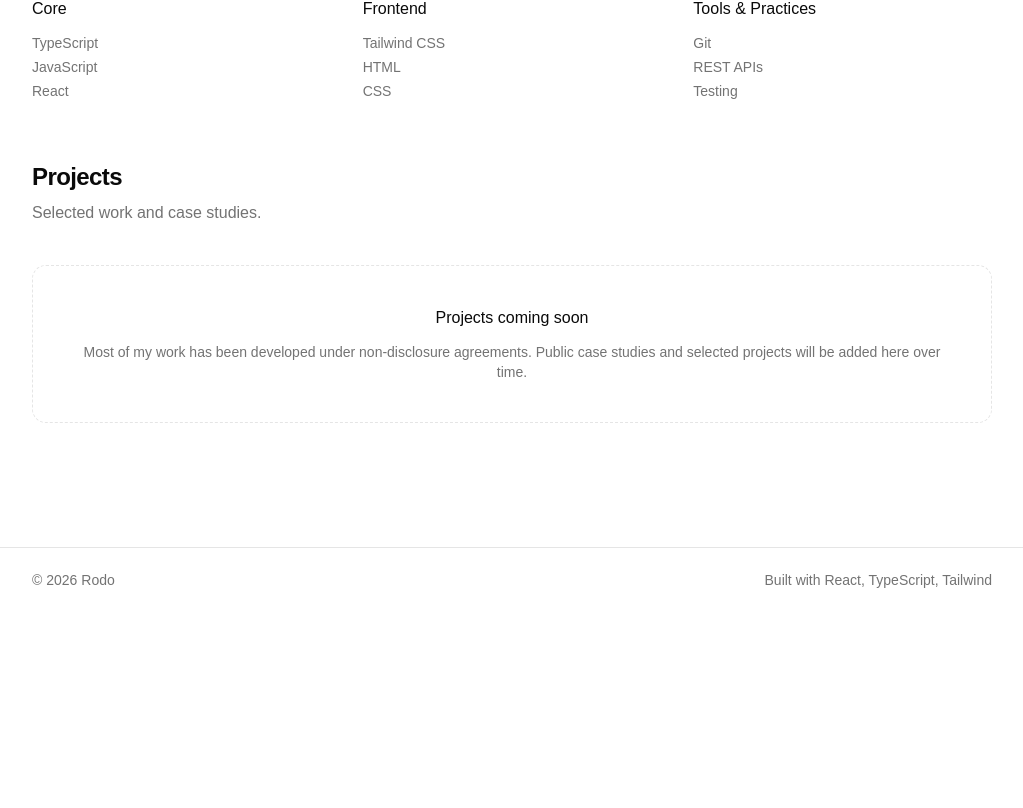
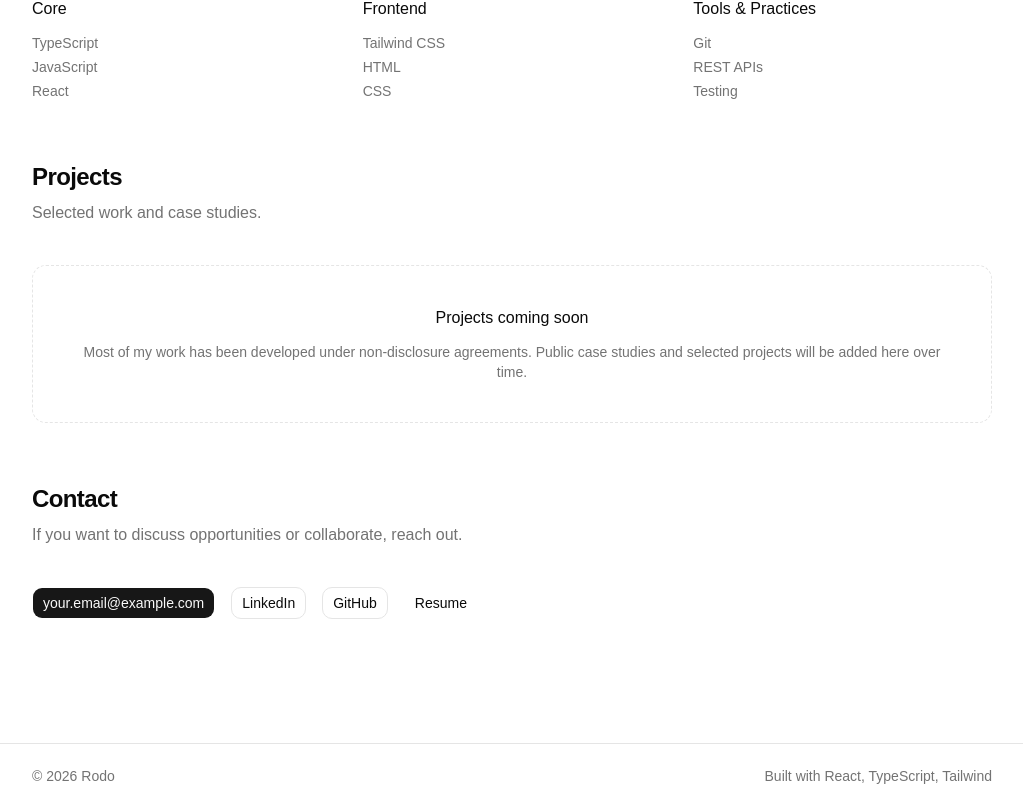
Before and after one commit to rodolinares/portfolio, a React app: page / in a window 1280 px wide. Shown: the part 1264-2072 px from the top of the page, without its empty margins (128-1151 px from the left). Before the commit the page ends 1876 px from the top, so only its background shows below. Built offline with nearby package versions, Linux system fonts and the light colour scheme; the HTML template or start-up script is replaced by a standard one.

Commit message:
feat: add Contact section

```diff
--- /dev/null
+++ b/src/components/sections/contact.tsx
@@ -0,0 +1,45 @@
+import { Section } from '@/components/shared/section'
+import { SectionHeader } from '@/components/shared/section-header'
+import { Button } from '@/components/ui/button'
+import { contact } from '@/data/contact'
+
+type ContactProps = {
+  className?: string
+}
+
+export function Contact({ className }: ContactProps) {
+  return (
+    <Section className={className || 'pb-15'}>
+      <div className="space-y-10">
+        <SectionHeader
+          title="Contact"
+          description="If you want to discuss opportunities or collaborate, reach out."
+        />
+
+        <div className="flex flex-col gap-4 sm:flex-row sm:items-center">
+          <Button>
+            <a href={`mailto:${contact.email}`}>{contact.email}</a>
+          </Button>
+
+          <Button variant="outline">
+            <a href={contact.linkedin} target="_blank">
+              LinkedIn
+            </a>
+          </Button>
+
+          <Button variant="outline">
+            <a href={contact.github} target="_blank">
+              GitHub
+            </a>
+          </Button>
+
+          <Button variant="ghost">
+            <a href={contact.resume} target="_blank">
+              Resume
+            </a>
+          </Button>
+        </div>
+      </div>
+    </Section>
+  )
+}
--- /dev/null
+++ b/src/data/contact.ts
@@ -0,0 +1,6 @@
+export const contact = {
+  email: 'your.email@example.com',
+  github: 'https://github.com/your-username',
+  linkedin: 'https://linkedin.com/in/your-profile',
+  resume: '/resume.pdf'
+}
--- a/src/pages/contact.tsx
+++ b/src/pages/contact.tsx
@@ -1,9 +1,5 @@
-import { Section } from '@/components/shared/section'
+import { Contact } from '@/components/sections/contact'
 
 export function ContactPage() {
-  return (
-    <Section>
-      <h1 className="text-2xl font-semibold">Contact</h1>
-    </Section>
-  )
+  return <Contact className="py-16" />
 }
--- a/src/pages/home.tsx
+++ b/src/pages/home.tsx
@@ -3,6 +3,7 @@ import { ProfessionalSummary } from '@/components/sections/summary'
 import { Experience } from '@/components/sections/experience'
 import { Skills } from '@/components/sections/skills'
 import { Projects } from '@/components/sections/projects'
+import { Contact } from '@/components/sections/contact'
 
 export function HomePage() {
   return (
@@ -12,6 +13,7 @@ export function HomePage() {
       <Experience />
       <Skills />
       <Projects />
+      <Contact />
     </>
   )
 }
```
